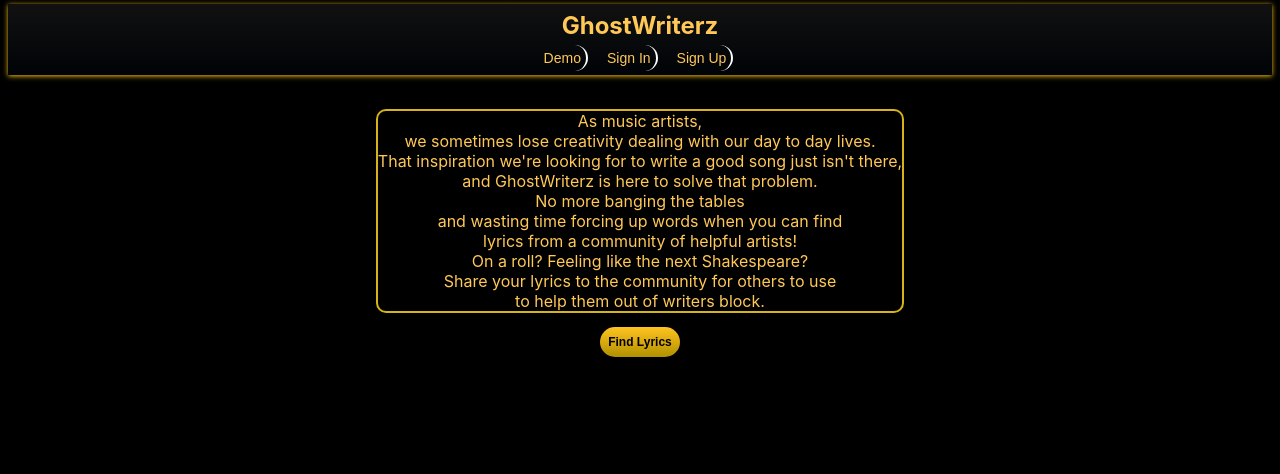
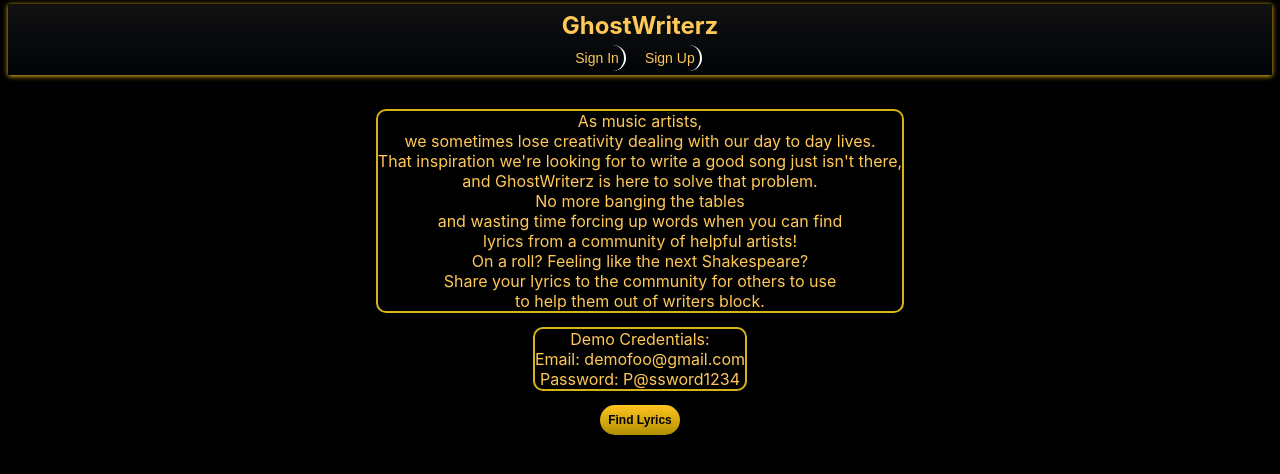
Before and after one commit to JakelTheDeveloper/ghostwriterz-app-client, a React (Create React App) app: page / in a window 1280 px wide. Shown: the top 474 px of the page. Built offline with nearby package versions, Linux system fonts and the light colour scheme; no server answers.

Commit message:
updated password hiding and demo account fully incorporated

```diff
--- a/src/Header/DemoHeader.js
+++ b/src/Header/DemoHeader.js
@@ -66,8 +66,8 @@ class DemoHeader extends Component {
         <nav className={computedNavName}>
           <ul className={computedUlName}>
             <li><Link to='/dashboard' className={computedLiName}>Dashboard</Link></li>
-            <li><Link to='/viewlyrics' className={computedLiName}>Lyrics</Link></li>
-            <li></li>
+            <li><Link to='/viewlyrics' className={computedLiName}>My Lyrics</Link></li>
+            <li><Link to='/lyrics' className={computedLiName}>Find Lyrics</Link></li>
             <li><Link to='/createlyrics' className={computedLiName}>Create</Link></li>
             <li><Link to='/' onClick={() => { this.props.updateAuth() }} className={computedLiName}>Sign Out</Link></li>
           </ul>
--- a/src/Header/Header.js
+++ b/src/Header/Header.js
@@ -65,7 +65,7 @@ class Header extends Component {
         </header>
         <nav className={computedNavName}>
           <ul className={computedUlName}>
-            <li><Link to='/dashboard' onClick={() => { this.props.updateS() }} className={computedLiName}>Demo</Link></li>
+            {/* <li><Link to='/dashboard' onClick={() => { this.props.updateS() }} className={computedLiName}>Demo</Link></li> */}
             <li><Link to='/signin' className={computedLiName}>Sign In</Link></li>
             <li><Link to='/signup' className={computedLiName}>Sign Up</Link></li>
           </ul>
--- a/src/LandingPage/LandingPage.js
+++ b/src/LandingPage/LandingPage.js
@@ -24,6 +24,9 @@ class LandingPage extends Component {
                             Share your lyrics to the community for others to use <br /> to help them out of writers block.
                     </article>
                     </section>
+                    <section>
+                    <article>Demo Credentials:<br/>Email: demofoo@gmail.com <br/> Password: P@ssword1234</article>
+                    </section>
                 </div>
                 <NavLink className="lyrics_link" to="/lyrics" >
                     <button className="NavBtn">Find Lyrics</button>
--- a/src/SignIn/SignIn.css
+++ b/src/SignIn/SignIn.css
@@ -4,7 +4,7 @@
 }
 label{
     width:240px;
-    margin-left: -200px;
+    margin-left: -230px;
     display: inline-block;
 }
 #username{
--- a/src/SignUp/SignUp.js
+++ b/src/SignUp/SignUp.js
@@ -81,7 +81,7 @@ class SignUp extends Component {
                     <input type="password" className="password" name="password" onChange={this.handleChange} />
                     <br />
                     <label htmlFor="password_confirm" id = "password-confirm">Confirm password:</label>
-                    <input type="text" className="password-confirm" name="password_confirm" onChange={this.handleChange} />
+                    <input type="password" className="password-confirm" name="password_confirm" onChange={this.handleChange} />
                     <br />
                     <button type="submit" className="NavBtn">Submit</button>
                     <button type="cancel" className="NavBtn" onClick={() => this.props.history.push('/')}>Cancel</button>
```
